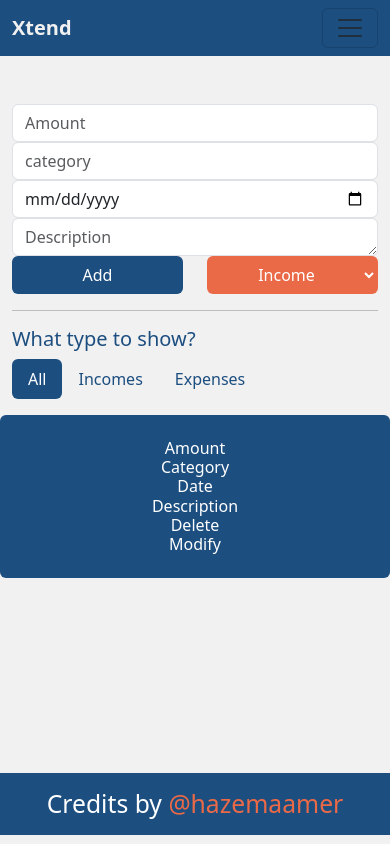
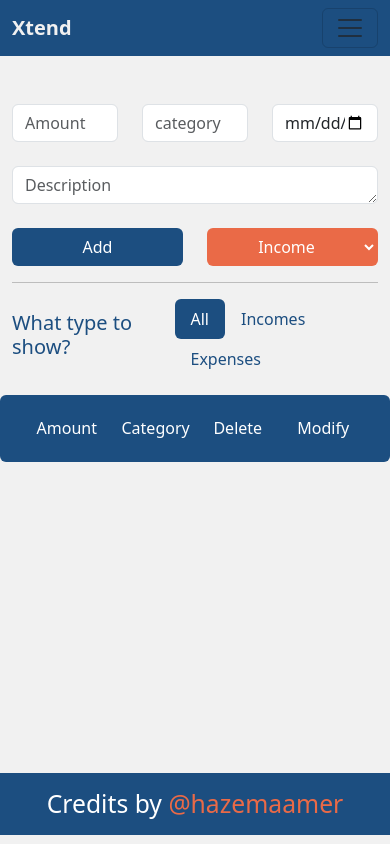
Before and after one commit to 7azemaamer/personal-tracker, a React (Create React App) app: page / in a window 390 px wide. Built offline with nearby package versions, Linux system fonts and the light colour scheme.

Commit message:
make it responsive

```diff
--- a/package.json
+++ b/package.json
@@ -1,4 +1,5 @@
 {
+  "homepage": "https://7azemaamer.github.io/personal-tracker",
   "name": "personal-tracker",
   "version": "0.1.0",
   "private": false,
@@ -26,6 +27,8 @@
   },
   "scripts": {
     "start": "react-scripts start",
+    "predeploy": "npm run build",
+    "deploy": "gh-pages -d build",
     "build": "react-scripts build",
     "test": "react-scripts test",
     "eject": "react-scripts eject"
--- a/src/App.js
+++ b/src/App.js
@@ -1,14 +1,13 @@
-import { RouterProvider, createBrowserRouter } from 'react-router-dom';
+import { RouterProvider, createBrowserRouter, createHashRouter } from 'react-router-dom';
 import Layout from './Components/Layout/Layout';
 import Home from './Components/Home/Home';
 import Summary from './Components/Summary/Summary';
 import NotFound from './Components/NotFound/NotFound';
-import { ToastContainer, toast } from 'react-toastify';
 import 'react-toastify/dist/ReactToastify.css';
 import AmountContextProvider from './TrackerContext/AmountContext';
 
 export default function App() {
-  const routes = createBrowserRouter([
+  const routes = createHashRouter([
     {path:'/', element: <Layout/>, children:[
       {path: '/', element:<Home/> , index:true},
       {path: 'summary', element:<Summary/>},
--- a/src/Components/Home/Home.jsx
+++ b/src/Components/Home/Home.jsx
@@ -7,13 +7,22 @@
     import { AmountContext } from "../../TrackerContext/AmountContext";
 
     export default function Home(){
+        const [phoneMediaQuery, setPhoneMediaQuery] = useState(window.matchMedia("(max-width: 700px)"));
 
         let {storedData, setStoredData} = useContext(AmountContext);
 
         const [editingIndex, setEditingIndex] = useState(null);
 
         useEffect(() => {
-        }, []);
+            const handleResize = () => {
+              setPhoneMediaQuery(window.matchMedia("(max-width: 700px)"));
+            };
+            window.addEventListener('resize', handleResize);
+            return () => {
+              window.removeEventListener('resize', handleResize);
+            };
+          }, [storedData]);
+
         const showDescription = (getParagrapgh)=>{
             Swal.fire(getParagrapgh);
         }
@@ -85,22 +94,24 @@
             }
             return showData.map((record, index) => (
                 <div className="row px-4 py-2" key={`R${index}`}>
-                    <div className="col-md-2 text-center">
+                    <div className="col-md-2 col-3 text-center">
                         <p className="mb-0">{record.amount}<span className="fw-bold fs-6 ps-1 text-success">$</span></p>
                     </div>
-                    <div className="col-md-2 text-center">
+                    <div className="col-md-2 col-3 text-center">
                         <p className="mb-0">{record.category}</p>
                     </div>
-                    <div className="col-md-2 text-center">
+                    {phoneMediaQuery.matches? "" : <>
+                        <div className="col-md-2 col-2 text-center">
                             <p className="mb-0">{record.date}</p>
                         </div>
-                    <div className="col-md-2 text-center">
+                        <div className="col-md-2 col-2 text-center">
                             <p className="mb-0 clickable" onClick={() => showDescription(record.description)}>{record.description.split(' ').slice(0, 8).join(' ') + '...'}</p>
                         </div>
-                    <div className="col-md-2 text-center">
+                    </>}
+                    <div className="col-md-2 col-3 text-center">
                         <button onClick={() => handleDelete(index)} className="btn btn-danger">Delete</button>
                     </div>
-                    <div className="col-md-2 text-center">
+                    <div className="col-md-2 col-3 text-center">
                         <button onClick={() => handleModify(index)} className="btn btn-orange">Modify</button>
                     </div>
                 </div>
@@ -122,8 +133,8 @@
         <>
             {/* Input form to get data from user */}
             <form onSubmit={formik.handleSubmit}>
-            <div className="row">
-                <div className="col-md-2">
+            <div className="row g-4">
+                <div className="col-md-2 col-4">
                 <input
                     className={`form-control ${formik.touched.amount && formik.errors.amount ? 'is-invalid' : ''}`}
                     type="number"
@@ -138,7 +149,7 @@
                         <div className="invalid-feedback">{formik.errors.amount}</div>
                     ) : null}
                 </div>
-                <div className="col-md-2">
+                <div className="col-md-2 col-4">
                 <input
                     className={`form-control ${formik.touched.category && formik.errors.category ? 'is-invalid' : ''}`}
                     type="text"
@@ -153,7 +164,7 @@
                         <div className="invalid-feedback">{formik.errors.category}</div>
                     ) : null}
                 </div>
-                <div className="col-md-2">
+                <div className="col-md-2 col-4">
                 <input
                     className={`form-control ${formik.touched.date && formik.errors.date ? 'is-invalid' : ''}`}
                     type="date"
@@ -168,7 +179,7 @@
                         <div className="invalid-feedback">{formik.errors.date}</div>
                     ) : null}
                 </div>
-                <div className="col-md-3">
+                <div className="col-md-3 col-12">
                 <textarea
                     className={`form-control ${formik.touched.description && formik.errors.description ? 'is-invalid' : ''}`}
                     type="text"
@@ -207,10 +218,10 @@
             <hr />
             {/* Choose between show all , only income or only expenses */}
             <div className="row my-3">
-            <div className="col-md-2 d-flex align-items-center">
+                <div className="col-md-2 col-5 d-flex align-items-center">
                     <h4 className="h5 text-main">What type to show? </h4>
                 </div>
-            <div className="col-md-3">
+                <div className="col-md-3 col-7">
                     <ul className="nav nav-pills" id="typeSwiper" role="tablist">
                     <li className="nav-item" role="presentation">
                         <button className="nav-link active" id="all-records" data-bs-toggle="tab" data-bs-target="#all-records-pane" type="button" role="tab" aria-controls="all-records-pane" aria-selected="true" >
@@ -233,22 +244,24 @@
             {/* Show the records */}
             {/* The head */}
             <div className="row bg-main p-4 text-white rounded text-center">
-            <div className="col-md-2">
+            <div className="col-md-2 col-3">
                 <h3 className="h6 mb-0">Amount</h3>
             </div>
-            <div className="col-md-2">
+            <div className="col-md-2 col-3">
                 <h3 className="h6 mb-0">Category</h3>
             </div>
-            <div className="col-md-2">
+            {phoneMediaQuery.matches? "" : <>
+                <div className="col-md-2 col-2">
                     <h3 className="h6 mb-0">Date</h3>
                 </div>
-            <div className="col-md-2">
+                <div className="col-md-2 col-2">
                     <h3 className="h6 mb-0">Description</h3>
                 </div>
-            <div className="col-md-2 ">
+            </>}
+            <div className={`col-md-2 col-3`}>
                 <h3 className="h6 mb-0">Delete</h3>
             </div>
-            <div className="col-md-2 ">
+            <div className="col-md-2 col-3 ">
                 <h3 className="h6 mb-0">Modify</h3>
             </div>
             </div>
```
Lines whose indentation alone changed are shown as unchanged.
